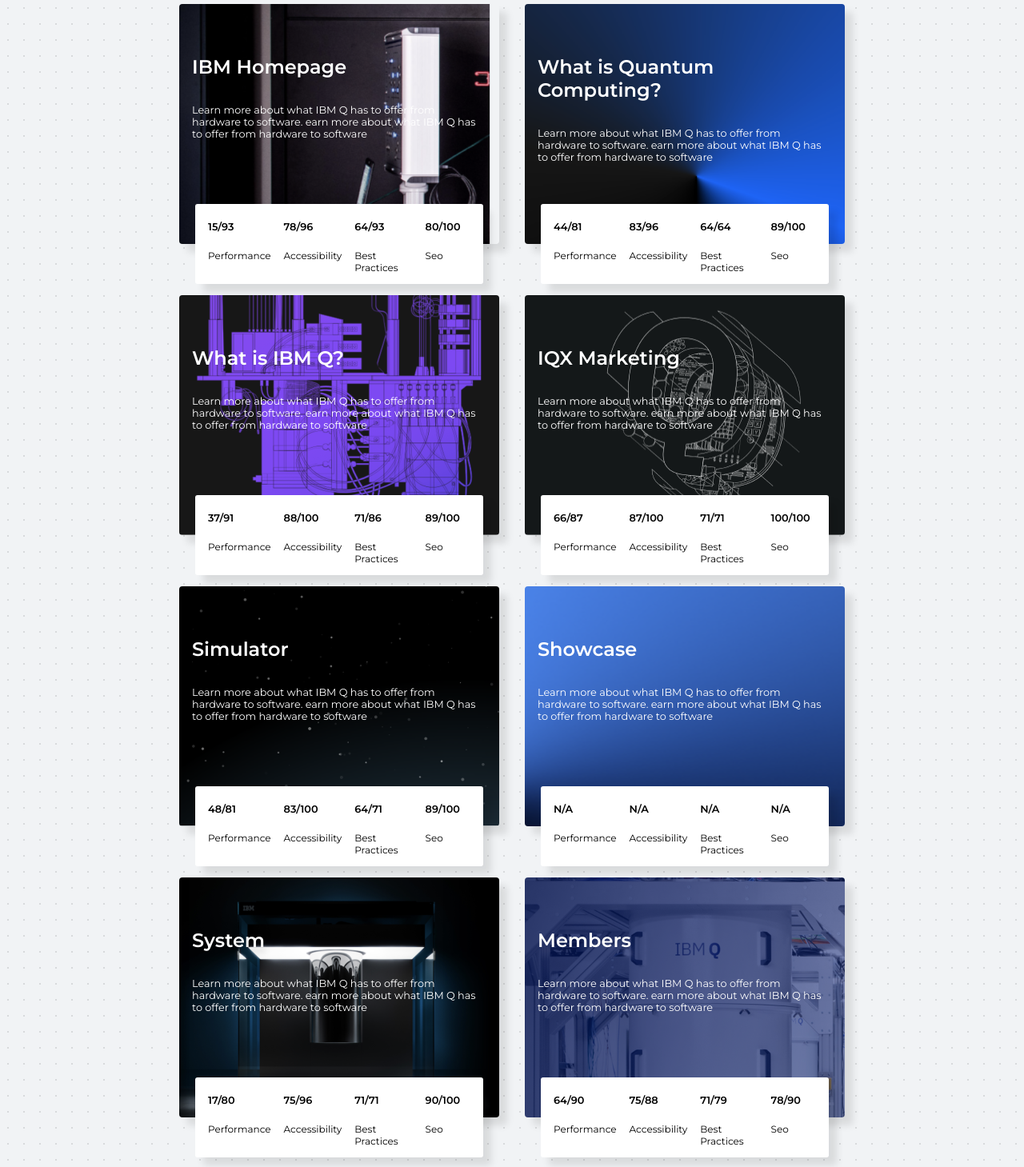
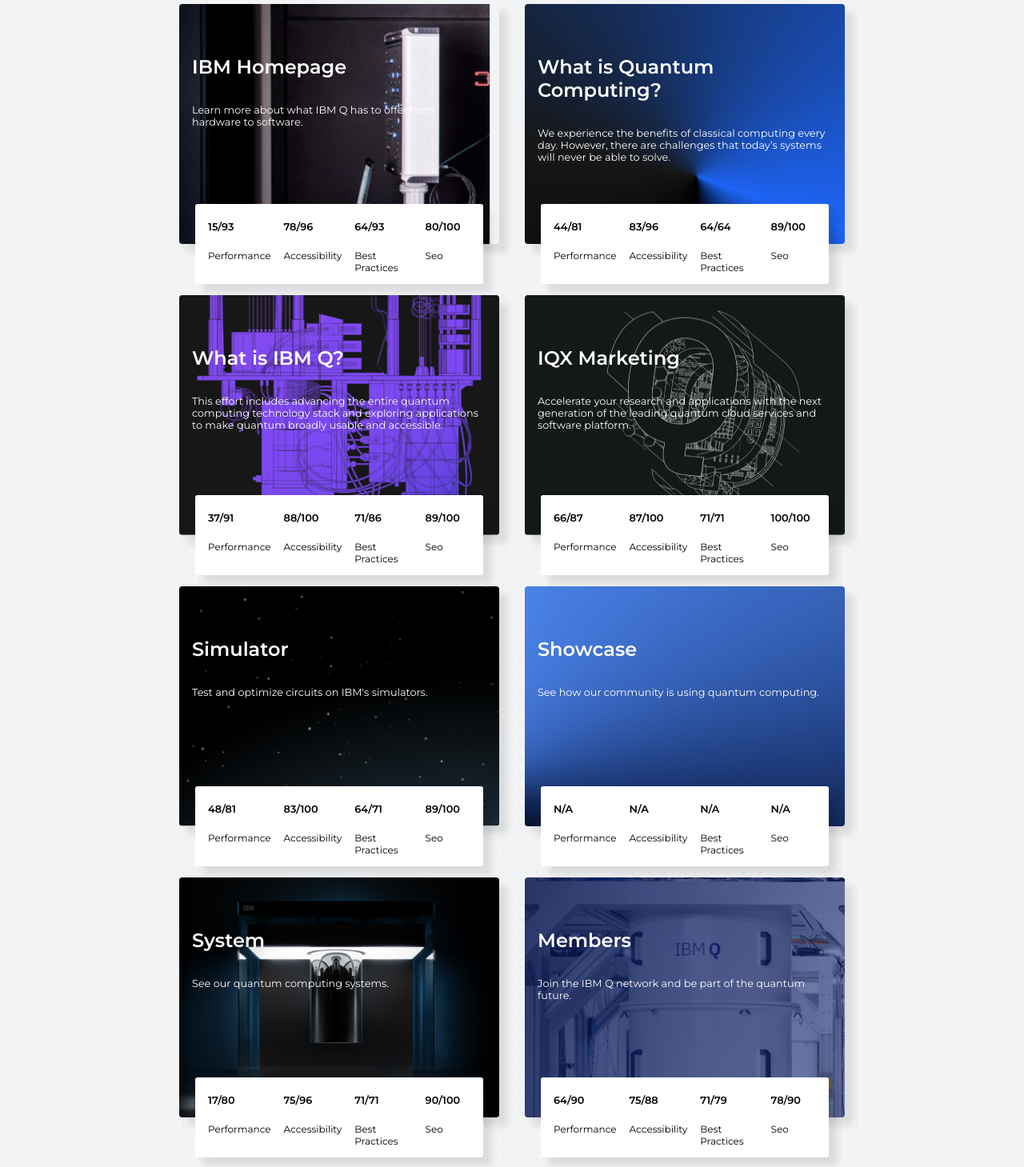
Before and after one commit to eabenojar/abeno, a Vue app: page /ibmq in a window 1280 px wide. Shown: the part 2320-3779 px from the top of the page at 80% size. Built offline with nearby package versions, Linux system fonts and the light colour scheme.

Commit message:
Changed copy for IBM Q pages section

```diff
--- a/src/views/IBMQ.vue
+++ b/src/views/IBMQ.vue
@@ -98,7 +98,7 @@
         {
           title: "IBM Homepage",
           description:
-            "Learn more about what IBM Q has to offer from hardware to software. earn more about what IBM Q has to offer from hardware to software",
+            "Learn more about what IBM Q has to offer from hardware to software. ",
           image: "homepage.png",
           performance: "15/93",
           accessibility: "78/96",
@@ -108,7 +108,7 @@
         {
           title: "What is Quantum Computing?",
           description:
-            "Learn more about what IBM Q has to offer from hardware to software. earn more about what IBM Q has to offer from hardware to software",
+            "We experience the benefits of classical computing every day. However, there are challenges that today’s systems will never be able to solve. ",
           image: "what-is-qc.png",
 
           performance: "44/81",
@@ -119,7 +119,7 @@
         {
           title: "What is IBM Q?",
           description:
-            "Learn more about what IBM Q has to offer from hardware to software. earn more about what IBM Q has to offer from hardware to software",
+            "This effort includes advancing the entire quantum computing technology stack and exploring applications to make quantum broadly usable and accessible.",
           image: "what-is-ibmq.png",
 
           performance: "37/91",
@@ -130,7 +130,7 @@
         {
           title: "IQX Marketing",
           description:
-            "Learn more about what IBM Q has to offer from hardware to software. earn more about what IBM Q has to offer from hardware to software",
+            "Accelerate your research and applications with the next generation of the leading quantum cloud services and software platform.",
           image: "iqx-marketing.png",
 
           performance: "66/87",
@@ -140,8 +140,7 @@
         },
         {
           title: "Simulator",
-          description:
-            "Learn more about what IBM Q has to offer from hardware to software. earn more about what IBM Q has to offer from hardware to software",
+          description: "Test and optimize circuits on IBM's simulators.",
           image: "simulator.png",
 
           performance: "48/81",
@@ -151,8 +150,7 @@
         },
         {
           title: "Showcase",
-          description:
-            "Learn more about what IBM Q has to offer from hardware to software. earn more about what IBM Q has to offer from hardware to software",
+          description: "See how our community is using quantum computing.",
           image: "showcase.png",
 
           performance: "N/A",
@@ -162,8 +160,7 @@
         },
         {
           title: "System",
-          description:
-            "Learn more about what IBM Q has to offer from hardware to software. earn more about what IBM Q has to offer from hardware to software",
+          description: "See our quantum computing systems.",
           image: "system.png",
 
           performance: "17/80",
@@ -174,7 +171,7 @@
         {
           title: "Members",
           description:
-            "Learn more about what IBM Q has to offer from hardware to software. earn more about what IBM Q has to offer from hardware to software",
+            "Join the IBM Q network and be part of the quantum future.",
           image: "members.png",
 
           performance: "64/90",
@@ -185,7 +182,7 @@
         {
           title: "Researchers",
           description:
-            "Learn more about what IBM Q has to offer from hardware to software. earn more about what IBM Q has to offer from hardware to software",
+            "We provide quantum researchers with support, collaboration, and tools that meets their needs.",
           image: "researchers.png",
 
           performance: "31/84",
@@ -196,7 +193,7 @@
         {
           title: "Overview",
           description:
-            "Learn more about what IBM Q has to offer from hardware to software. earn more about what IBM Q has to offer from hardware to software",
+            "IBM Q Network is a community of Fortune 500 companies, academic institutions, startups and national research labs working with IBM to advance quantum computing.",
           image: "overview.png",
 
           performance: "53/81",
@@ -207,7 +204,7 @@
         {
           title: "Internship",
           description:
-            "Learn more about what IBM Q has to offer from hardware to software. earn more about what IBM Q has to offer from hardware to software",
+            "This fast-paced, intensive, highly selective program will also feature seminars and research exchanges among the whole quantum research community.",
           image: "internship.png",
 
           performance: "83/91",
@@ -218,7 +215,7 @@
         {
           title: "Consulting",
           description:
-            "Learn more about what IBM Q has to offer from hardware to software. earn more about what IBM Q has to offer from hardware to software",
+            "IBM Q Consulting brings together consultants, scientists, and industry experts to help clients realize new business value through the application of quantum computing technology, and deliver customized roadmaps to help them become quantum ready.",
           image: "consulting.png",
 
           performance: "31/90",
```
